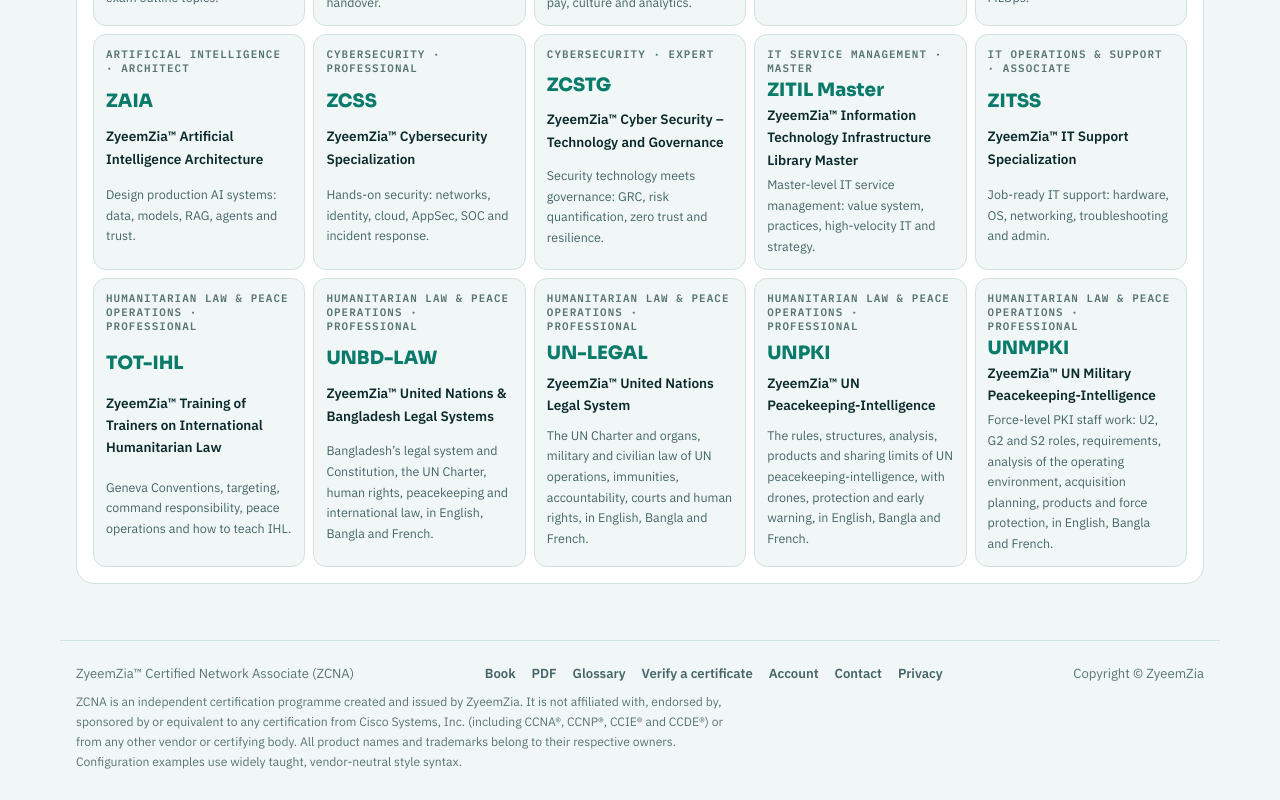
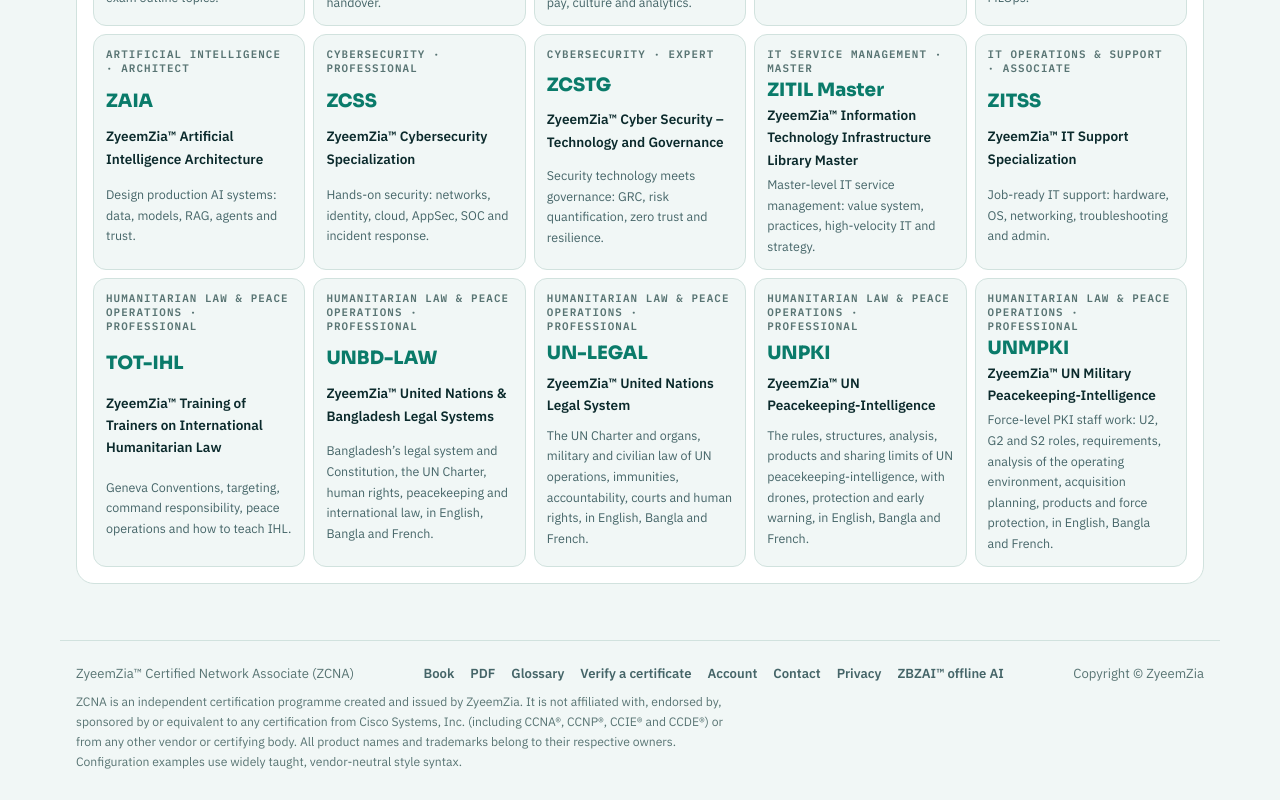
Before and after one commit to zyeemzia/zcna, a plain HTML site: page index.html in a window 1280 px wide. Shown: the part 2583-3383 px from the top of the page. Drawn offline with Linux system fonts and the light colour scheme.

Commit message:
Footer: link to ZBZAI offline AI

```diff
--- a/index.html
+++ b/index.html
@@ -43,7 +43,7 @@
 </header>
 <main id="view" class="view" tabindex="-1"><div class="boot" aria-label="Loading the course"><i></i><i></i><i></i></div></main>
 <footer class="site-foot">
-  <div class="row"><span>ZyeemZia™ Certified Network Associate (ZCNA)</span><span style="display:flex;gap:16px;flex-wrap:wrap"><a href="book.html" target="_blank" rel="noopener">Book</a><a href="ZCNA-Book.pdf" download>PDF</a><a href="#glossary">Glossary</a><a href="#verify/">Verify a certificate</a><a href="#account">Account</a><a href="#contact">Contact</a><a href="privacy.html">Privacy</a></span><span>Copyright © ZyeemZia</span></div>
+  <div class="row"><span>ZyeemZia™ Certified Network Associate (ZCNA)</span><span style="display:flex;gap:16px;flex-wrap:wrap"><a href="book.html" target="_blank" rel="noopener">Book</a><a href="ZCNA-Book.pdf" download>PDF</a><a href="#glossary">Glossary</a><a href="#verify/">Verify a certificate</a><a href="#account">Account</a><a href="#contact">Contact</a><a href="privacy.html">Privacy</a><a href="https://zbzai.zyeemzia.com/" target="_blank" rel="noopener">ZBZAI™ offline AI</a></span><span>Copyright © ZyeemZia</span></div>
   <p class="disc" id="disc"></p>
 </footer>
 <nav class="tabbar" id="tabbar" aria-label="Main mobile"></nav>
```
